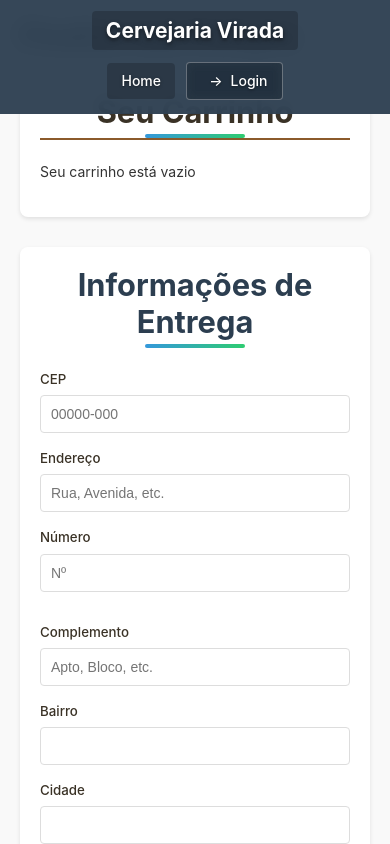
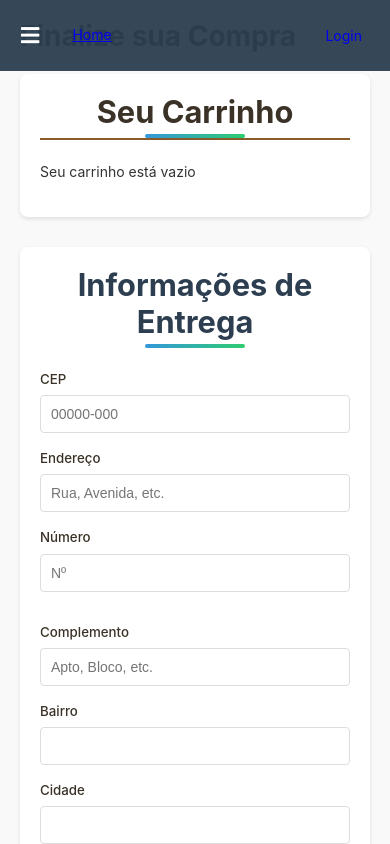
Before and after one commit to PedroLucas003/frontendn2, a React (Create React App) app: page /checkout in a window 390 px wide. Built offline with nearby package versions, Linux system fonts and the light colour scheme.

Commit message:
ajustando o navbar 1

```diff
--- a/src/components/common/Navbar.css
+++ b/src/components/common/Navbar.css
@@ -1,3 +1,4 @@
+/* Estilos base do navbar */
 .navbar {
   background: transparent;
   color: white;
@@ -19,120 +20,192 @@
   box-shadow: 0 2px 20px rgba(0, 0, 0, 0.1);
 }
 
-/* Remova os fundos escuros dos links para melhor visibilidade */
-.navbar-brand a {
-  background-color: transparent;
-  text-shadow: 0 2px 4px rgba(0,0,0,0.8);
+/* Estrutura do layout */
+.navbar-left, .navbar-right {
+  display: flex;
+  align-items: center;
+  gap: 1.5rem;
 }
 
+/* Links e botões */
 .navbar-links a,
-.navbar-links button {
-  background-color: transparent;
-  text-shadow: 0 1px 3px rgba(0,0,0,0.8);
-}
-
-/* Ajuste os botões de login/logout */
-.logout-btn,
-.login-link {
-  background: rgba(255, 255, 255, 0.15);
-  backdrop-filter: blur(5px);
-}
-
-.logout-btn:hover,
-.login-link:hover {
-  background: rgba(255, 255, 255, 0.25);
-}
-
-.navbar-brand a {
-  color: white;
-  text-decoration: none;
-  font-weight: 700;
-  font-size: 1.5rem;
-  text-shadow: 0 2px 4px rgba(0,0,0,0.5); /* Sombra mais forte */
-  transition: all 0.3s ease;
-  padding: 0.5rem 1rem;
-  border-radius: 4px;
-  background-color: rgba(0, 0, 0, 0.2); /* Fundo para melhor contraste */
-}
-
-.navbar-brand a:hover {
-  color: #f1c40f;
-  transform: scale(1.05);
-  background-color: rgba(0, 0, 0, 0.4);
-}
-
-.navbar-links {
-  display: flex;
-  gap: 1.5rem;
-  align-items: center;
-}
-
-.navbar-links a,
-.navbar-links button {
+.navbar-links button,
+.user-menu button,
+.mobile-menu a,
+.mobile-menu button {
   color: white;
   text-decoration: none;
   font-weight: 500;
-  text-shadow: 0 1px 3px rgba(0,0,0,0.5); /* Sombra mais forte */
+  text-shadow: 0 1px 3px rgba(0,0,0,0.5);
   position: relative;
   transition: all 0.3s ease;
   padding: 0.5rem 1rem;
   border-radius: 4px;
-  background-color: rgba(0, 0, 0, 0.2); /* Fundo para melhor contraste */
+  background-color: rgba(0, 0, 0, 0.2);
+  border: none;
+  cursor: pointer;
 }
 
 .navbar-links a:hover,
-.navbar-links button:hover {
+.navbar-links button:hover,
+.user-menu button:hover,
+.mobile-menu a:hover,
+.mobile-menu button:hover {
   color: #f1c40f;
   background-color: rgba(0, 0, 0, 0.4);
 }
 
-.user-email {
-  background: rgba(0, 0, 0, 0.3); /* Alterado para fundo escuro */
+/* Menu do usuário (desktop) */
+.user-menu {
+  position: relative;
+}
+
+.user-toggle {
+  display: flex;
+  align-items: center;
+  gap: 0.5rem;
+  background: rgba(0, 0, 0, 0.3);
   padding: 0.5rem 1rem;
   border-radius: 20px;
   backdrop-filter: blur(5px);
 }
 
-.logout-btn,
-.login-link {
-  background: rgba(0, 0, 0, 0.4); /* Alterado para fundo escuro */
-  border: 1px solid rgba(255, 255, 255, 0.3);
+.dropdown-menu {
+  position: absolute;
+  right: 0;
+  top: 100%;
+  background: rgba(44, 62, 80, 0.95);
+  border-radius: 0.5rem;
+  box-shadow: 0 4px 12px rgba(0, 0, 0, 0.2);
+  padding: 0.5rem 0;
+  min-width: 180px;
+  z-index: 1001;
+  backdrop-filter: blur(10px);
+}
+
+.dropdown-menu a,
+.dropdown-menu button {
+  display: block;
+  width: 100%;
+  padding: 0.75rem 1rem;
+  text-align: left;
+  background: none;
+  border: none;
+  color: white;
+  text-decoration: none;
+  cursor: pointer;
+  transition: background 0.2s;
+  border-radius: 0;
+}
+
+.dropdown-menu a:hover,
+.dropdown-menu button:hover {
+  background: rgba(255, 255, 255, 0.1);
+}
+
+/* Menu mobile */
+.menu-toggle {
+  background: none;
+  border: none;
+  font-size: 1.5rem;
+  cursor: pointer;
+  color: white;
+  display: none;
+  padding: 0.5rem;
+}
+
+.mobile-menu {
+  position: fixed;
+  top: 0;
+  left: -300px;
+  width: 250px;
+  height: 100vh;
+  background: rgba(44, 62, 80, 0.98);
+  z-index: 1002;
+  transition: left 0.3s ease;
+  box-shadow: 2px 0 15px rgba(0, 0, 0, 0.2);
+  backdrop-filter: blur(15px);
+  padding-top: 5rem;
+}
+
+.mobile-menu.open {
+  left: 0;
+}
+
+.mobile-menu-content {
+  display: flex;
+  flex-direction: column;
+  padding: 1rem;
+}
+
+.mobile-menu-content a,
+.mobile-menu-content button {
+  padding: 1rem;
+  margin: 0.25rem 0;
+  border-radius: 4px;
+}
+
+.menu-overlay {
+  position: fixed;
+  top: 0;
+  left: 0;
+  right: 0;
+  bottom: 0;
+  background: rgba(0, 0, 0, 0.5);
+  z-index: 1001;
   backdrop-filter: blur(5px);
-  padding: 0.5rem 1.5rem;
-  border-radius: 20px;
-  cursor: pointer;
-  transition: all 0.3s ease;
+}
+
+/* Ícone do carrinho */
+.cart-icon {
+  position: relative;
+  color: white;
+  text-decoration: none;
   display: flex;
   align-items: center;
-  gap: 8px;
 }
 
-.logout-btn:hover,
-.login-link:hover {
-  background: rgba(0, 0, 0, 0.6);
-  transform: translateY(-2px);
+.cart-count {
+  position: absolute;
+  top: -8px;
+  right: -8px;
+  background: #f1c40f;
+  color: #2c3e50;
+  border-radius: 50%;
+  width: 20px;
+  height: 20px;
+  display: flex;
+  align-items: center;
+  justify-content: center;
+  font-size: 0.7rem;
+  font-weight: bold;
 }
 
+/* Responsividade */
 @media (max-width: 768px) {
   .navbar {
     padding: 1rem;
-    flex-direction: column;
-    background: rgba(44, 62, 80, 0.95); /* Mais opaco em mobile */
-    backdrop-filter: blur(10px);
+    background: rgba(44, 62, 80, 0.95);
   }
 
-  .navbar-brand {
-    margin-bottom: 1rem;
+  .menu-toggle {
+    display: block;
+  }
+
+  .dropdown-menu {
+    display: none;
   }
 
   .navbar-links {
-    width: 100%;
-    justify-content: center;
-    flex-wrap: wrap;
-    gap: 0.8rem;
+    display: none;
   }
 
   .user-email {
     display: none;
   }
+
+  .logout-btn,
+  .login-link {
+    padding: 0.75rem 1rem;
+  }
 }
--- a/src/components/common/Navbar.js
+++ b/src/components/common/Navbar.js
@@ -2,8 +2,10 @@ import React, { useEffect, useState } from 'react';
 import { Link } from 'react-router-dom';
 import './Navbar.css';
 
-const Navbar = ({ isAuthenticated, onLogout, user }) => {
+const Navbar = ({ isAuthenticated, onLogout, user, cartItems }) => {
   const [scrolled, setScrolled] = useState(false);
+  const [menuOpen, setMenuOpen] = useState(false);
+  const [mobileMenuOpen, setMobileMenuOpen] = useState(false);
 
   useEffect(() => {
     const handleScroll = () => {
@@ -14,41 +16,107 @@ const Navbar = ({ isAuthenticated, onLogout, user }) => {
     return () => window.removeEventListener('scroll', handleScroll);
   }, []);
 
+  const toggleMenu = () => {
+    setMenuOpen(!menuOpen);
+  };
+
+  const toggleMobileMenu = () => {
+    setMobileMenuOpen(!mobileMenuOpen);
+  };
+
+  const handleLogoutClick = () => {
+    setMenuOpen(false);
+    setMobileMenuOpen(false);
+    onLogout();
+  };
+
   return (
+    <>
       <nav className={`navbar ${scrolled ? 'scrolled' : ''}`}>
-      <div className="navbar-brand">
-        <Link to="/">Cervejaria Virada</Link>
+        <div className="navbar-left">
+          <button className="menu-toggle" onClick={toggleMobileMenu}>
+            <i className={`fas ${mobileMenuOpen ? 'fa-times' : 'fa-bars'}`}></i>
+          </button>
+          <Link to="/" className="home-link">Home</Link>
         </div>
 
-      <div className="navbar-links">
-        <Link to="/">Home</Link>
+        <div className="navbar-right">
+          {isAuthenticated ? (
+            <div className="user-menu">
+              <button className="user-toggle" onClick={toggleMenu}>
+                <span className="user-email">{user?.email}</span>
+                <i className={`fas ${menuOpen ? 'fa-chevron-up' : 'fa-chevron-down'}`}></i>
+              </button>
 
-        {isAuthenticated ? (
+              {menuOpen && (
+                <div className="dropdown-menu">
+                  {user?.isAdmin && (
                     <>
-            {/* Mostra Dashboard apenas para admin */}
-            {user?.isAdmin && (
-              <Link to="/dashboard">Dashboard</Link>
+                      <Link to="/dashboard" onClick={() => setMenuOpen(false)}>
+                        Dashboard
+                      </Link>
+                      <Link to="/users" onClick={() => setMenuOpen(false)}>
+                        Gerenciar Usuários
+                      </Link>
+                    </>
+                  )}
+                  <button onClick={handleLogoutClick} className="logout-btn">
+                    Sair
+                  </button>
+                </div>
+              )}
+            </div>
+          ) : (
+            <Link to="/login" className="login-link">
+              <span className="button-text">Login</span>
+            </Link>
           )}
 
-            <span className="user-email">{user?.email}</span>
-            <button onClick={onLogout} className="logout-btn">
-              <span className="button-icon">←</span>
-              <span className="button-text">Sair</span>
-            </button>
-
-            {/* Mostra Gerenciar Usuários apenas para admin */}
-            {user?.isAdmin && (
-              <Link to="/users">Gerenciar Usuários</Link>
-            )}
-          </>
-        ) : (
-          <Link to="/login" className="login-link">
-            <span className="button-icon">→</span>
-            <span className="button-text">Login</span>
+          {cartItems > 0 && (
+            <Link to="/checkout" className="cart-icon">
+              <i className="fas fa-shopping-cart"></i>
+              <span className="cart-count">{cartItems}</span>
             </Link>
           )}
         </div>
       </nav>
+
+      {/* Menu lateral para mobile */}
+      <div className={`mobile-menu ${mobileMenuOpen ? 'open' : ''}`}>
+        <div className="mobile-menu-content">
+          <Link to="/" onClick={() => setMobileMenuOpen(false)}>Home</Link>
+
+          {isAuthenticated && (
+            <>
+              {user?.isAdmin && (
+                <>
+                  <Link to="/dashboard" onClick={() => setMobileMenuOpen(false)}>
+                    Dashboard
+                  </Link>
+                  <Link to="/users" onClick={() => setMobileMenuOpen(false)}>
+                    Gerenciar Usuários
+                  </Link>
+                </>
+              )}
+              <button onClick={handleLogoutClick} className="logout-btn">
+                Sair
+              </button>
+            </>
+          )}
+
+          {!isAuthenticated && (
+            <Link to="/login" onClick={() => setMobileMenuOpen(false)}>
+              Login
+            </Link>
+          )}
+        </div>
+      </div>
+
+      {/* Overlay para fechar o menu ao clicar fora */}
+      {mobileMenuOpen && (
+        <div className="menu-overlay" onClick={() => setMobileMenuOpen(false)}></div>
+      )}
+    </>
   );
 };
 
```
Lines whose indentation alone changed are shown as unchanged.
